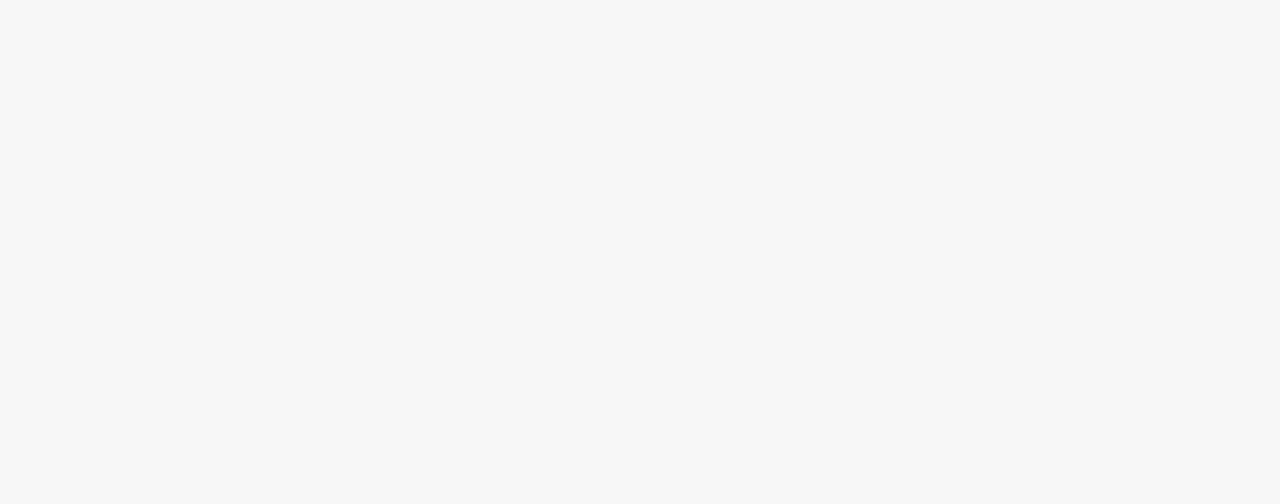
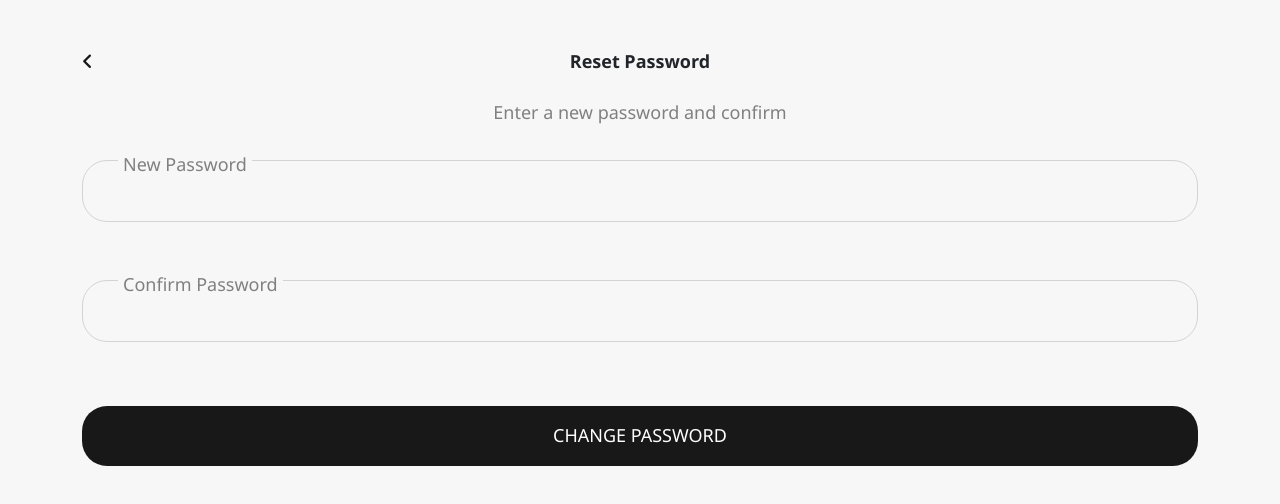
Before and after one commit to Zynad/Grupp2-aspnet2-frontend, a React (Create React App) app: page /recoverpassword in a window 1280 px wide. Before the commit this address had no page. Shown: the top 504 px of the page. Built offline with nearby package versions, Linux system fonts and the light colour scheme.

Commit message:
Added recover password component and api function

```diff
--- a/src/App.js
+++ b/src/App.js
@@ -15,7 +15,7 @@ import RegistrationSuccess from "./components/views/user/registration/Registrati
 import Profile from "./components/views/user/profile/Profile";
 import SignOut from "./components/views/user/profile/SignOut";
 import Address from "./components/views/user/profile/Address";
-import RecoverPassword from "./components/views/user/recoverpassword";
+import RecoverPassword from "./components/views/user/recoverpassword/RecoverPassword";
 import AddNewAdress from "./components/views/user/profile/AddNewAddress";
 import EditProfile from "./components/views/user/profile/EditProfile";
 
@@ -26,6 +26,7 @@ function App() {
     <LoginProvider>
       <Routes>
       <Route path="/editprofile" element = {<EditProfile/>}/>
+      <Route path="/recoverpassword" element = { <RecoverPassword/> }/>
         <Route path="/" element={<Home />} />
         <Route path="/search" element={<Search />} />
         <Route path="/cart" element={<Cart />} />
@@ -51,9 +52,7 @@ function App() {
         <Route
           path="/login"
           element={
-
               <Login />
-
           }
         />
 
--- a/src/components/views/user/recoverpassword/RecoverPassword.jsx
+++ b/src/components/views/user/recoverpassword/RecoverPassword.jsx
@@ -1,33 +1,86 @@
-import { useState } from "react";
+import { useState, useContext } from "react";
+import { NavLink } from "react-router-dom";
+import { ApiContext } from "../../../../contexts/ApiProvider";
 
 const ResetPassword = () => {
+  const { recoverPassword } = useContext(ApiContext);
   const [newPassword, setNewPassword] = useState("");
   const [confirmPassword, setConfirmPassword] = useState("");
+  const [validation, setValidation] = useState("");
+  const regEx = new RegExp('^(?=.*[A-Z])(?=.*[a-z])(?=.*[0-9])(?=.*[^a-zA-Z0-9]).{8,}$');
 
-  const handleSubmit = (event) => {
+  const handleSubmit = async (event) => {
     event.preventDefault();
+
+    if (!regEx.test(newPassword) || newPassword != confirmPassword){
+      setValidation("Faild to reset password")
+      return;
+    }
+     setValidation("");
+
+     const password = {newPassword : newPassword, confirmPassword : confirmPassword}
+
+     await recoverPassword(password)
+
+     // Skicka till API
+
   };
 
   return (
+    <div className="container mt-5">
+     <div className="row">
+          <div className="col-4"><NavLink className="nav-standard" to="/"><i className="fa-solid fa-angle-left"></i></NavLink></div>
+          <div className="col-4 adress-title">Reset Password</div>
+          <div className="mt-4 standard-text">Enter a new password and confirm</div>
+
     <form onSubmit={handleSubmit}>
-      <label>
-        New Password:
+
+     <div className="col-lg-12 mt-4 input-wrapper">
+     <label> New Password </label>
         <input
           type="password"
           value={newPassword}
           onChange={(e) => setNewPassword(e.target.value)}
+          onKeyUp={(e) => {
+            if(!regEx.test(e.target.value)){
+              document.querySelector("#password").innerHTML = "Not a valid password"
+            }
+            else {
+              document.querySelector("#password").innerHTML = ""
+            }
+          }}
         />
-      </label>
-      <label>
-        Confirm Password:
+        <div id="password" className="text-danger ml-5"></div>
+      </div>
+
+      <div className="col-lg-12 mt-5 input-wrapper">
+      <label> Confirm Password </label>
         <input
           type="password"
           value={confirmPassword}
           onChange={(e) => setConfirmPassword(e.target.value)}
+          onKeyUp={(e) => {
+            if(e.target.value != newPassword){
+              document.querySelector("#confirmPassword").innerHTML = "Password and confirm password do not match"
+            }
+            else {
+              document.querySelector("#confirmPassword").innerHTML = ""
+            }
+          }}
         />
-      </label>
-      <button type="submit">Reset Password</button>
+        <div id="confirmPassword" className="text-danger ml-5"></div>
+      </div>
+
+      <div className="validation text-danger mt-3">
+        {validation}
+      </div>
+
+      <button className="dark-btn-standard my-5" type="submit">CHANGE PASSWORD</button>
+
     </form>
+</div>
+</div>
+
   );
 }
 
--- a/src/contexts/ApiProvider.jsx
+++ b/src/contexts/ApiProvider.jsx
@@ -115,10 +115,22 @@ const loginAsync = async (url = '', data = {}, handleLogin) => {
         return data;
 }
 
+// Recover Password
+const recoverPassword = async (password = {}) => {
+    const token = Cookies.get('token');
+    const requestOptions = {
+        method: 'POST',
+        headers: { 'Authorization' : `Bearer ${ token }` },
+        body: JSON.stringify(password)
+        };
+    const response = await fetch ('https://grupp2-aspnet2-inl-dev.azurewebsites.net/api/account/recoverpassword?key=75e76fd2-f98d-42b5-96ab-9a0d2c20cf6c', requestOptions)
+    if(response.statusText == "OK") { return true } else { return false }
+}
+
 
     return (
         <>
-            <ApiContext.Provider value={{ getAllProductsAsync, getProductByIdAsync, registrationAsync, loginAsync, logoutAsync, getProfile }}>
+            <ApiContext.Provider value={{ getAllProductsAsync, getProductByIdAsync, registrationAsync, loginAsync, logoutAsync, getProfile, recoverPassword }}>
                 {props.children}
             </ApiContext.Provider>
         </>
```
